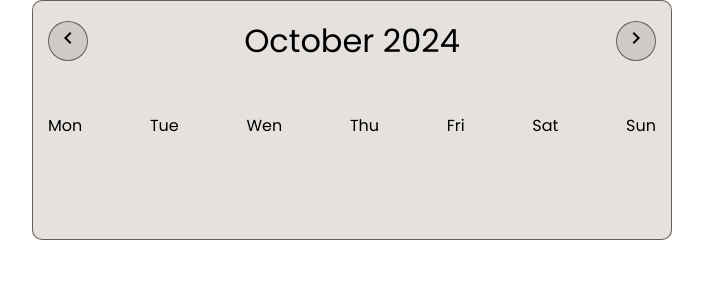
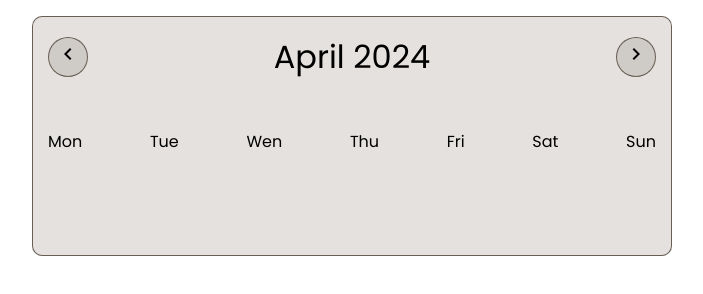
Before and after one commit to sona2711/Frontend-Programming-Languages, a plain HTML site: page Calendar-HW3/index.html in a window 1280 px wide. Both pictures are taken after a click on the button "keyboard_arrow_left". Shown: the whole page, without its empty margins (288-991 px from the left). Drawn offline with Linux system fonts and the light colour scheme.

Commit message:
Added some functionality

```diff
--- a/Calendar-HW3/calendar.js
+++ b/Calendar-HW3/calendar.js
@@ -1,4 +1,52 @@
 const monthYear = document.getElementById("monthYear");
 const prevMonth = document.getElementById("prevBtn");
 const nextMonth = document.getElementById("nextBtn");
-const dateWrapper = document.getElementById("date-wrapper")
+const dateWrapper = document.getElementById("date-wrapper");
+
+const currenteDate = new Date();
+
+
+//Date Functionality
+
+const drawCalendar = () => {
+    const year = currenteDate.getFullYear();
+    const month = currenteDate.getMonth();
+
+    const firstDay = new Date(year, month, 0);
+    const lastDay = new Date(year, month + 1 , 0);
+    const totalDays = lastDay.getDate()
+
+    const firstDayIndex = firstDay.getDay();
+    const lastDayIndex = lastDay.getDay();
+
+
+    let options = {
+        month :"long",
+        year: "numeric",
+        }
+
+    const stringMonthYear = currenteDate.toLocaleDateString("en-US", options);
+    monthYear.textContent = stringMonthYear;
+
+
+
+
+
+
+
+}
+
+
+
+    // Buttons functionality
+
+
+    prevMonth.addEventListener("click", () =>{
+        currenteDate.setMonth(currenteDate.getMonth() - 1)
+        drawCalendar()
+    })
+
+    nextMonth.addEventListener("click", () =>{
+        currenteDate.setMonth(currenteDate.getMonth() + 1)
+        drawCalendar()
+    })
--- a/Calendar-HW3/index.html
+++ b/Calendar-HW3/index.html
@@ -17,13 +17,13 @@
             <button id="prevBtn">
                 <i class="material-icons">keyboard_arrow_left</i>
             </button>
-            <h1 class="monthYear" id="monthYear">October 2024</h1>
+            <h1 class="monthYear" id="monthYear"></h1>
             <button id="nextBtn">
                 <i class="material-icons">keyboard_arrow_right</i>
             </button>
         </header>
         <main class="days-wrapper">
-            <section class="weekDays">
+            <section class="weekDays" aria-label="week-days-wrapper">
                 <div class="day">Mon</div>
                 <div class="day">Tue</div>
                 <div class="day">Wen</div>
@@ -32,7 +32,7 @@
                 <div class="day">Sat</div>
                 <div class="day">Sun</div>
             </section>
-            <section class="date-wrapper" id="date-wrapper">
+            <section class="date-wrapper" id="date-wrapper"  aria-label="date-wrapper">
             </section>
         </main>
     </div>
--- a/Calendar-HW3/style.css
+++ b/Calendar-HW3/style.css
@@ -9,13 +9,14 @@
 
 /* styling */
 body {
-    display:flex;
+    display: flex;
     justify-content: center;
     align-items: center;
+    padding: 1rem;
 }
 
 .container {
-    display:flex ;
+    display: flex;
     flex-direction: column;
     align-items: center;
     gap: 1rem;
@@ -58,3 +59,9 @@ header, .weekDays {
     align-items: center;
     font-size: medium;
 }
+
+.date-wrapper {
+    display: grid;
+    grid-template-columns: repeat(7, 1fr);
+    gap: 5px;
+}
```
